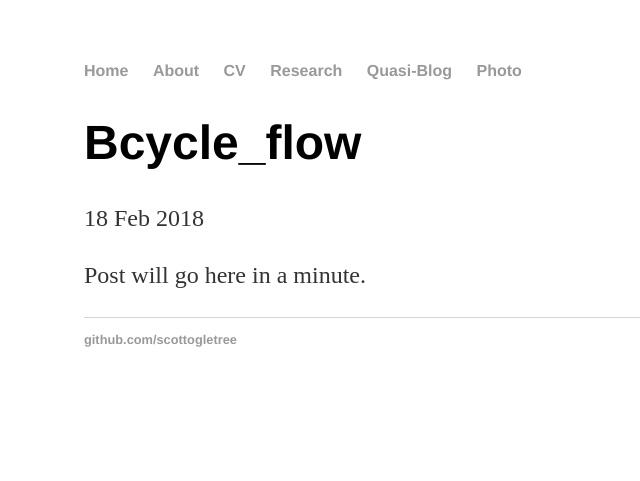
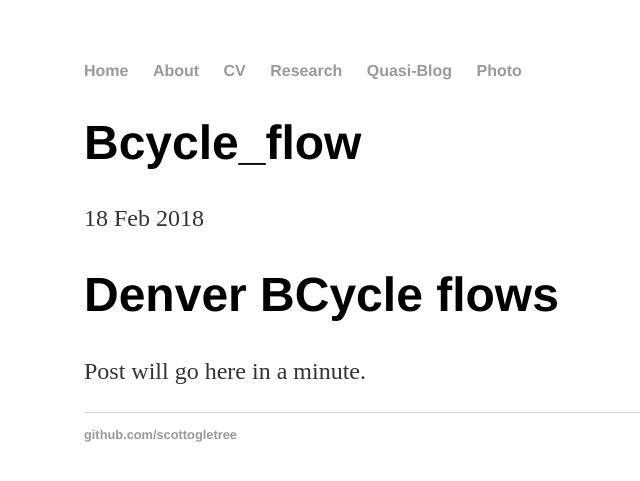
Before and after one commit to scottogletree/ogletrees.github.io, a Jekyll site: the page built from _posts/2018-02-18-bcycle_flow.md, in a window 1280 px wide. Shown: the top 481 px of the page, without its empty margins (108-748 px from the left). Built offline with Jekyll 4.4.1, drawn with Linux system fonts in a browser that asks for light colours; our own code applies the rules of GitHub Pages for plain Markdown files.

Commit message:
Update 2018-02-18-bcycle_flow.md

```diff
--- a/_posts/2018-02-18-bcycle_flow.md
+++ b/_posts/2018-02-18-bcycle_flow.md
@@ -1 +1,3 @@
+# Denver BCycle flows
+
 Post will go here in a minute.
```
